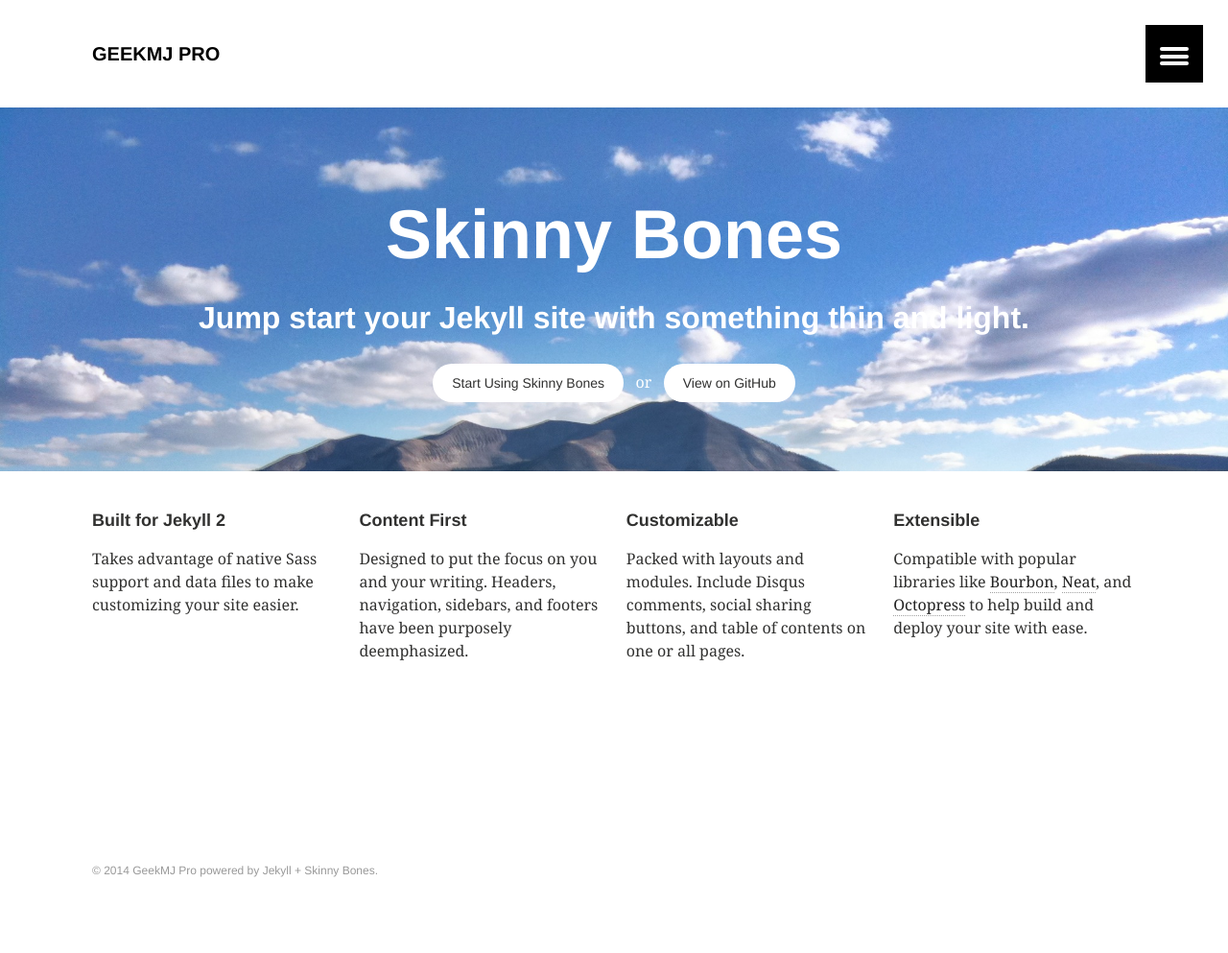
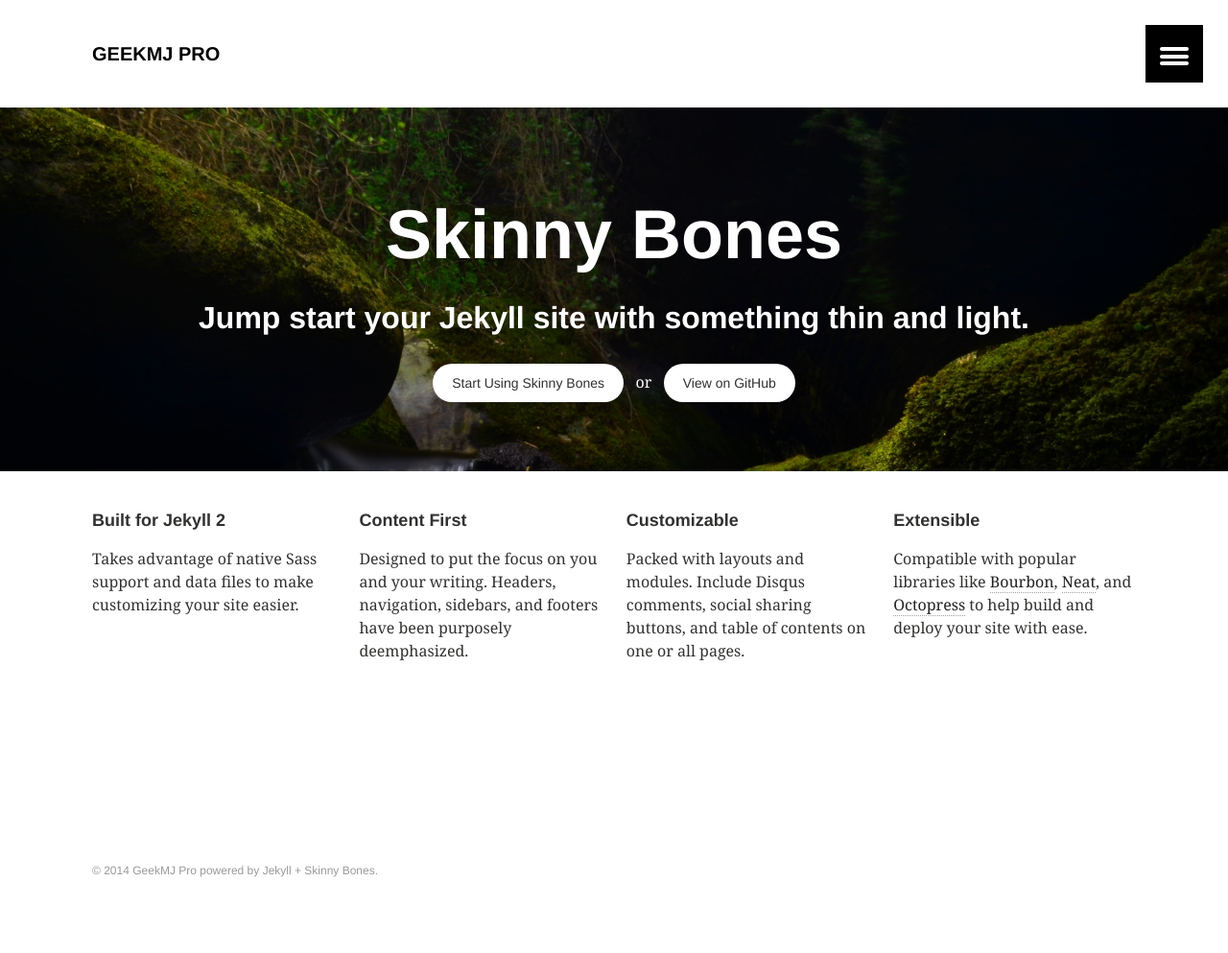
Before and after one commit to geekharsh/geekmj.github.io, a Jekyll site: the page built from index.md, in a window 1280 px wide. Shown: the whole page at 96% size. Built offline with Jekyll 4.4.1, drawn with Linux system fonts in a browser that asks for light colours.

Commit message:
some change

```diff
--- a/index.md
+++ b/index.md
@@ -2,7 +2,7 @@
 layout: home
 permalink: /
 image:
-  feature: home-page.jpg
+  feature: homepage.jpg
 ---
 
 <div class="tiles">
```
Also changed, not shown: images/homepage.jpg (added).
